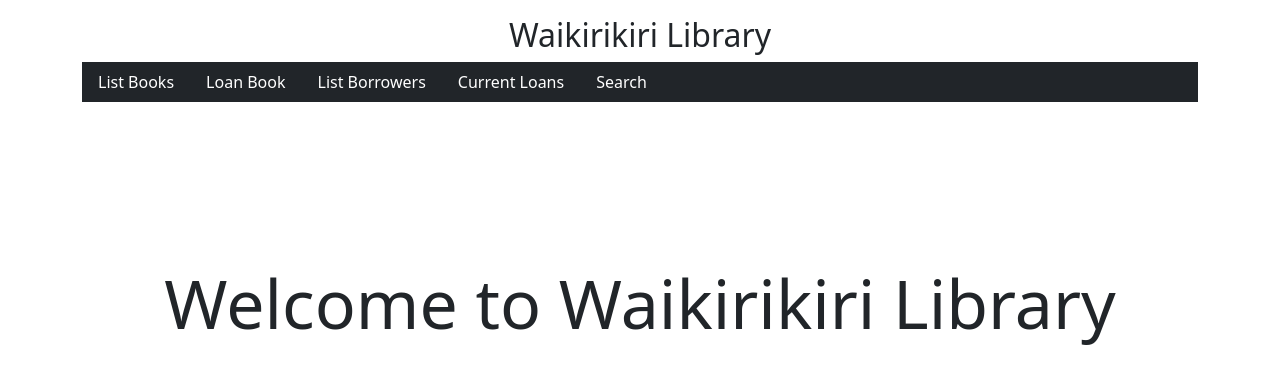
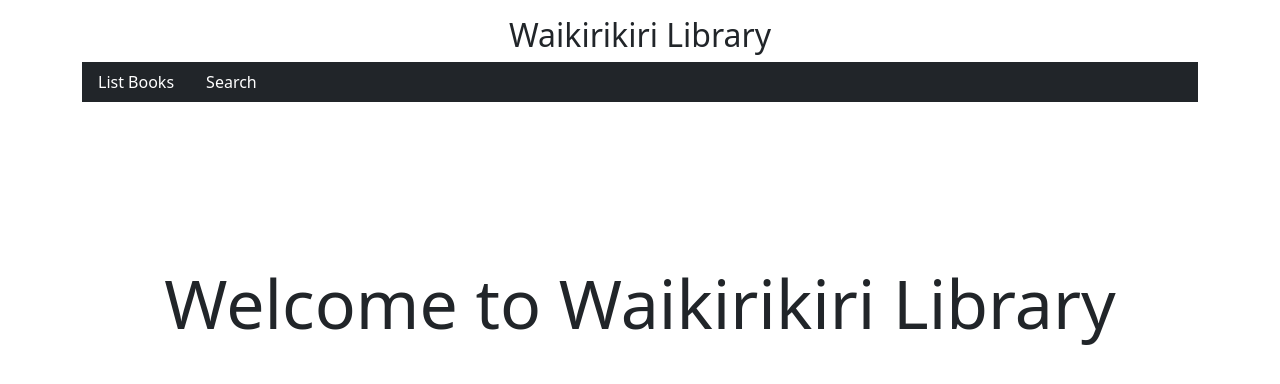
Before and after one commit to SherlynDuan/636-final-library-app, a Flask app: page / in a window 1280 px wide. Shown: the top 384 px of the page. Run offline with Flask 2, Linux system fonts and the light colour scheme.

Commit message:
virtual environment

```diff
--- a/librarywebapp/app.py
+++ b/librarywebapp/app.py
@@ -117,14 +117,14 @@ def borrowersearchresult():
             (result[1].lower()) or (name.lower()) in (result[2].lower())) :
                 result_list.append(result)
                 print(result_list)
+
+
     print(result_list)
 
     if len(result_list) == 0:
         return render_template ("noborrowerresult.html", name=name, borrowerid=borrowerid)
     else:
         return render_template ("borrowerresult.html", name=name, borrowerid=borrowerid, result_list = result_list)
-
-
 
 
 
--- a/librarywebapp/templates/base.html
+++ b/librarywebapp/templates/base.html
@@ -20,14 +20,6 @@
                   <a style="color:white;" class="nav-link" href="{{ url_for('listbooks') }}">List Books</a>
                 </li>
                 <li class="nav-item">
-                  <a style="color:white;" class="nav-link" href="{{ url_for('loanbook') }}">Loan Book</a>
-                </li>
-                <li class="nav-item">
-                  <a style="color:white;" class="nav-link" href="{{ url_for('listborrowers') }}">List Borrowers</a>
-                </li>
-                <li class="nav-item">
-                  <a style="color:white;" class="nav-link" href="{{ url_for('currentloans') }}">Current Loans</a>
-                <li class="nav-item">
                   <a style="color:white;" class="nav-link" href="{{ url_for('search') }}">Search</a>
                 </li>
               </ul>
```
Also changed, not shown: librarywebapp/templates/staffbase.html (+14 -0 lines).
